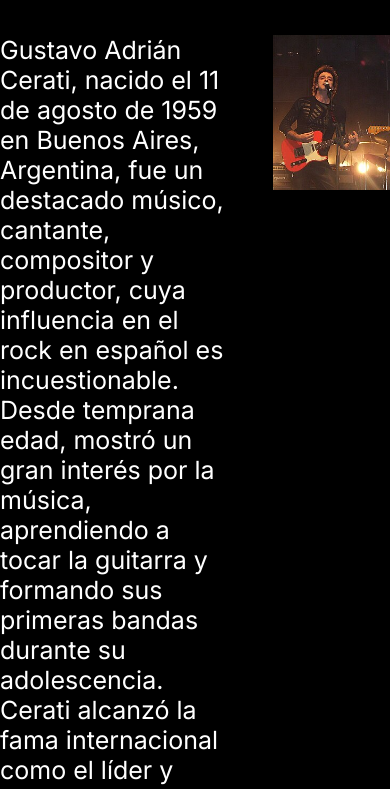
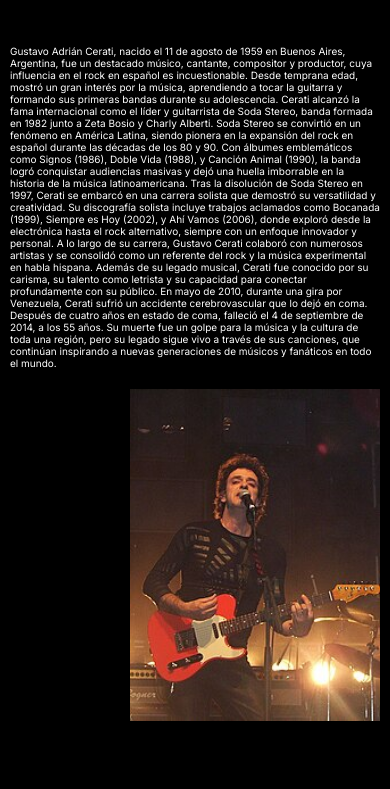
Before and after one commit to Sesma18/proyecto, a plain HTML site: page html/biografia.html in a window 390 px wide. Shown: the part 120-909 px from the top of the page. Drawn offline with Linux system fonts and the light colour scheme.

Commit message:
version10

```diff
--- a/CSS/biografia.css
+++ b/CSS/biografia.css
@@ -176,7 +176,7 @@ h4{
 
     /* XS SM */
 
-@media only screen and (max-width: 320px) {
+@media only screen and (max-width: 991px) {
 
 
     #padreNav li a {
@@ -190,22 +190,35 @@ h4{
     }
 
     img {
-      width: 100%;
+      width: 340px;
+      height: 340px;
       float: none;
       margin-top: 20px;
+      padding-left: 120px;
+      max-width: 100%;
+      height: auto;
+    }
+    .imagenCerati{
+      display: flex;
+      justify-content: center;
+      align-items: center;
+      height: 100vh;
+      max-width: 100%;
+      height: auto;
+  }
     }
 
     main {
       padding: 10px;
-      height: 950px;
-      ;
+      height: 840px;
+
     }
 
     h4{font-size: 13px;
 
     }
 
-  }
+
 
   /* PC */
   @media only screen and (min-width: 992px) {
--- a/CSS/discografia.css
+++ b/CSS/discografia.css
@@ -186,9 +186,9 @@ footer{
 /* Móviles */
     /* XS SM */
 
-    /* XS SM */
 
-    @media only screen and (max-width: 320px) {
+
+    @media only screen and (max-width: 991px) {
 
 
       #padreNav li a {
--- a/html/biografia.html
+++ b/html/biografia.html
@@ -61,8 +61,9 @@
         sus canciones, que continúan inspirando a nuevas generaciones de músicos
         y fanáticos en todo el mundo.
       </p>
-
+<div class="imagenCerati">
       <img src="../img/Gustavo_Cerati23.jpg" alt="gustavo6" />
+</div>
     </main>
     <footer>
 
```
